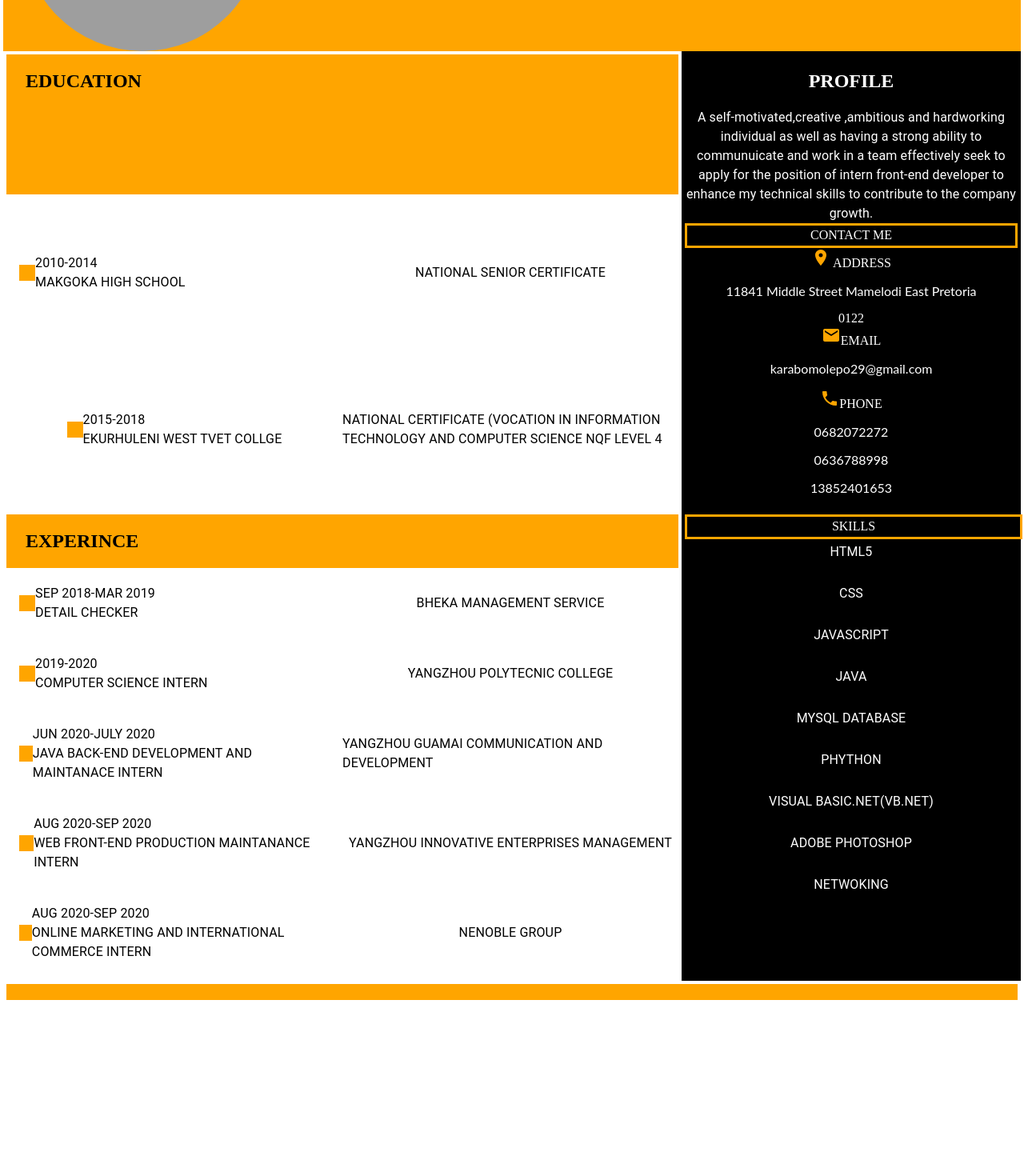
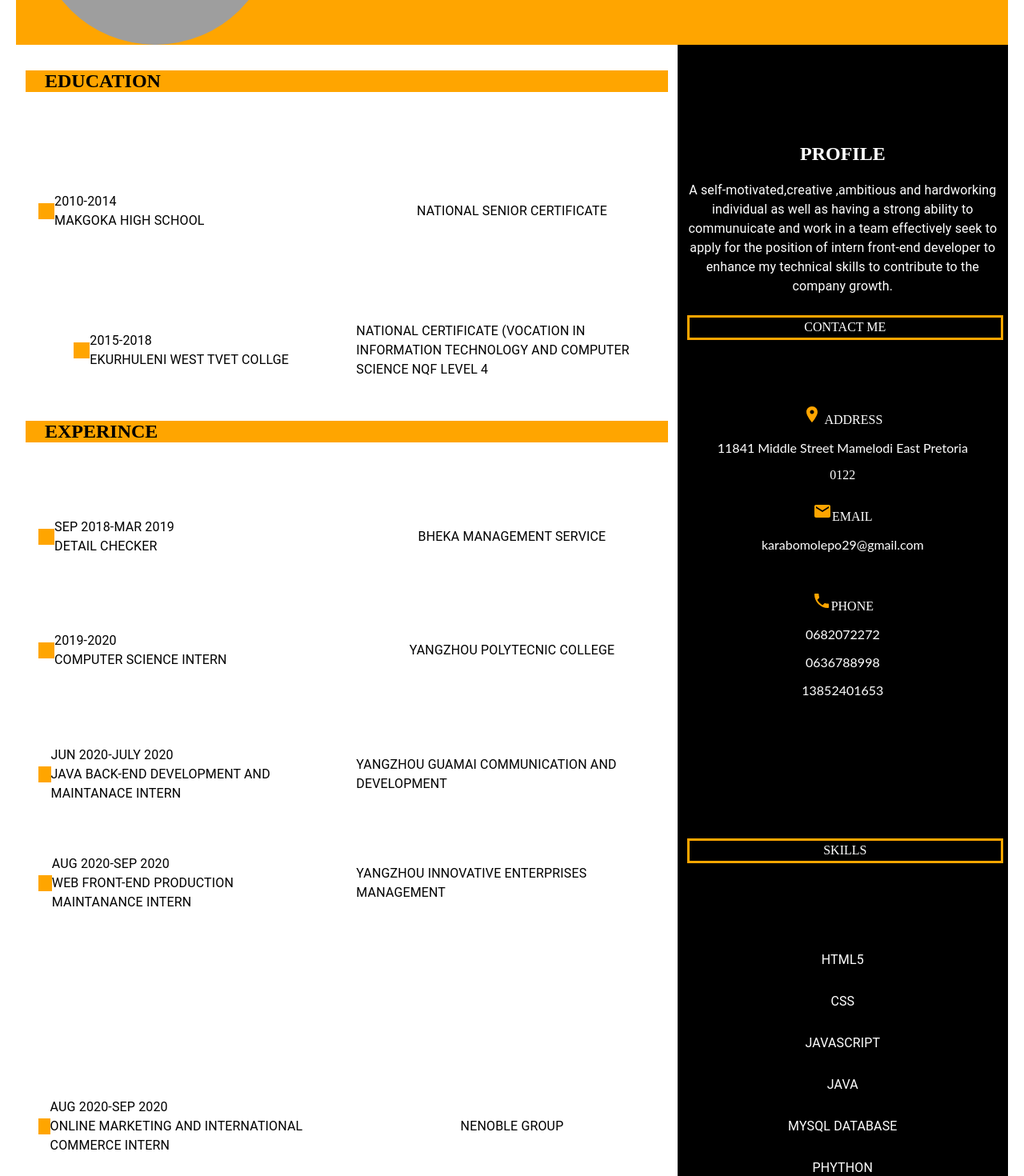
Before and after one commit to Kaybee-debug/practice, a React (Create React App) app: page / in a window 1280 px wide. Shown: the part 240-1710 px from the top of the page at 80% size. Before the commit the page ends 1498 px from the top, so only its background shows below. Built offline with nearby package versions, Linux system fonts and the light colour scheme; grey boxes are pictures that could not be loaded.

Commit message:
1 file modified

```diff
--- a/src/App.js
+++ b/src/App.js
@@ -13,6 +13,8 @@ import Phone from "@material-ui/icons/Phone";
 import Email  from "@material-ui/icons/Email";
 import {makeStyles}
 from '@material-ui/core/styles';
+
+
 
 const useStyles=makeStyles({
   root:{
@@ -33,8 +35,8 @@ function GridStyled(){
 export default function App() {
   const classes=useStyles()
   return (
-    <div>
-      <Grid container spacing={1} >
+    <Container>
+      <Grid container spacing={3} >
 <Grid  container    justify="space-between">
 <Container style={{ backgroundColor: 'orange', alignItems:'center' ,justifyContent:'center' ,display:'flex'}} >
 <Grid item xs={5}  width='xs'>
@@ -64,11 +66,13 @@ export default function App() {
           </Container>
   </Grid>*/}
 
-        <Grid container item xs={8}direction="row" >
+        <Grid  item xs={8}direction="row" >
           <Container width="xs" style={{ backgroundColor: 'orange' }}>
            <h2> EDUCATION</h2>
           </Container>
-          <Grid item xs={6} direction="row"style={{display:"flex",justifyContent:"flex-start" ,alignItems:"center"}} >
+          </Grid>
+          <Grid item xs={4}  className={classes.root} style={{textAlign:"center"}}> </Grid>
+          <Grid item xs={4} direction="row"style={{display:"flex",justifyContent:"flex-start" ,alignItems:"center"}} >
 
             <div>
               <List>
@@ -86,11 +90,20 @@ export default function App() {
 <Rating name="size-medium" defaultValue={2} />
   <Rating name="size-large" defaultValue={2} size="large" /></div>*/}
           </Grid>
-          <Grid item xs={6} direction="row"style={{display:"flex",justifyContent:"center" ,alignItems:"center"}}>
+          <Grid item xs={4} direction="row"style={{display:"flex",justifyContent:"center" ,alignItems:"center"}}>
 
             <Typography>NATIONAL SENIOR CERTIFICATE</Typography>
           </Grid>
-          <Grid item xs={6}direction="row"style={{display:"flex",justifyContent:"center" ,alignItems:"center"}}>
+
+          <Grid item xs={4} className={classes.root} style={{textAlign:"center"}}>
+          <h2 >PROFILE</h2>
+     <Typography>
+       A self-motivated,creative ,ambitious and hardworking individual as well as having a strong ability to communuicate and work in a team effectively seek to apply for the position of intern front-end developer to enhance my technical skills to contribute to the company growth.
+     </Typography>
+
+          </Grid>
+
+          <Grid item xs={4}direction="row"style={{display:"flex",justifyContent:"center" ,alignItems:"center"}}>
 
             <div>
               <List>
@@ -101,93 +114,37 @@ export default function App() {
               </List>
             </div>
           </Grid>
-          <Grid item xs={6} direction="row"style={{display:"flex",justifyContent:"center" ,alignItems:"center"}}>
+          <Grid item xs={4} direction="row"style={{display:"flex",justifyContent:"center" ,alignItems:"center"}}>
 
             <Typography>
               NATIONAL CERTIFICATE (VOCATION IN INFORMATION TECHNOLOGY AND
               COMPUTER SCIENCE NQF LEVEL 4
             </Typography>
-          </Grid>
+
         </Grid>
 
-        <Grid item xs={4} container   justifyContent="center"
-  alignItems="center" className={classes.root} style={{textAlign:"center"}}
- >
-   <Grid item={12} >
 
-     <h2 alignItems>PROFILE</h2>
-     <Typography>
-       A self-motivated,creative ,ambitious and hardworking individual as well as having a strong ability to communuicate and work in a team effectively seek to apply for the position of intern front-end developer to enhance my technical skills to contribute to the company growth.
-     </Typography>
-
-   </Grid>
-
-          <Box display="flex" border={3} borderColor ="orange"width={1} height={25} alignItems="center"  justifyContent="center" >
+        <Grid item xs={4} className={classes.root} style={{textAlign:"center"}} >
+        <Box display="flex" border={3} borderColor ="orange"width={1} height={25} alignItems="center"  justifyContent="center" >
           CONTACT ME
          </Box>
-         <Grid item xs={12}>
-         <LocationOn style={{color:"orange"}}/ ><lebel>  ADDRESS
+        </Grid>
+        <Grid  item xs={8} direction="row" >
+          <Container width="xs" style={{ backgroundColor: 'orange' }}>
+            <h2>EXPERINCE</h2>
+          </Container>
+          </Grid>
+
+
+        <Grid item xs={4} className={classes.root} style={{textAlign:"center"}}>
+        <LocationOn style={{color:"orange"}}/ ><lebel>  ADDRESS
              <p >11841 Middle Street
               Mamelodi East
               Pretoria</p>
               0122</lebel>
+           </Grid>
 
-          </Grid>
-      {/*<Grid item xs={6}>
-
-            <Typography>
-              ADDRESS
-              11841 Middle Street
-              Mamelodi
-              Pretoria
-              0122
-
-
-
-            </Typography>
-              </Grid>*/}
-          <Grid item xs={12}>
-          <Email style={{color:"orange"}}/ >
-            <lebel>
-
-              EMAIL
-             <p> karabomolepo29@gmail.com</p>
-
-            </lebel>
-                        </Grid>
-         {/* <Grid item xs={6}>
-
-            <Typography>
-              EMAIL
-              karabomolepo29@gmail.com
-              </Typography>
-            </Grid>*/}
-          <Grid item xs={12}>
-          <Phone style={{color:"orange"}}/ >
-       <lebel>
-
-              PHONE
-             <p> 0682072272</p> <p>0636788998</p>
-              <p>13852401653</p>
-
-        </lebel>
-          </Grid>
-          {/*<Grid item xs={6}>
-
-            <Typography>
-              PHONE
-              0682072272/  0636788998
-              13852401653
-            </Typography>
-          </Grid>*/}
-
-        </Grid>
-
-        <Grid container item xs={8} direction="row" >
-          <Container width="xs" style={{ backgroundColor: 'orange' }}>
-            <h2>EXPERINCE</h2>
-          </Container>
-          <Grid item xs={6} direction="row"style={{display:"flex",justifyContent:"flex-start" ,alignItems:"center"}}>
+        <Grid item xs={4} direction="row"style={{display:"flex",justifyContent:"flex-start" ,alignItems:"center"}}>
 
             <div>
               <List>
@@ -199,11 +156,22 @@ export default function App() {
               </List>
             </div>
           </Grid>
-          <Grid item xs={6}direction="row"style={{display:"flex",justifyContent:"center" ,alignItems:"center"}}>
+          <Grid item xs={4}direction="row"style={{display:"flex",justifyContent:"center" ,alignItems:"center"}}>
 
             <Typography>BHEKA MANAGEMENT SERVICE</Typography>
           </Grid>
-          <Grid item xs={6} direction="row"style={{display:"flex",justifyContent:"flex-start" ,alignItems:"center"}}>
+
+          <Grid item xs={4} className={classes.root} style={{textAlign:"center"}} >
+          <Email style={{color:"orange"}}/ >
+            <lebel>
+
+              EMAIL
+             <p> karabomolepo29@gmail.com</p>
+
+            </lebel>
+             </Grid>
+
+          <Grid item xs={4} direction="row"style={{display:"flex",justifyContent:"flex-start" ,alignItems:"center"}}>
 
             <div>
               <List>
@@ -216,11 +184,23 @@ export default function App() {
               </List>
             </div>
           </Grid>
-          <Grid item xs={6}direction="row"style={{display:"flex",justifyContent:"center" ,alignItems:"center"}}>
+          <Grid item xs={4}direction="row"style={{display:"flex",justifyContent:"center" ,alignItems:"center"}}>
 
             <Typography>YANGZHOU POLYTECNIC COLLEGE</Typography>
           </Grid>
-          <Grid item xs={6} direction="row"style={{display:"flex",justifyContent:"flex-start" ,alignItems:"center"}}>
+
+          <Grid item xs={4} className={classes.root} style={{textAlign:"center"}} >
+          <Phone style={{color:"orange"}}/ >
+       <lebel>
+
+              PHONE
+             <p> 0682072272</p> <p>0636788998</p>
+              <p>13852401653</p>
+
+        </lebel>
+             </Grid>
+
+          <Grid item xs={4} direction="row"style={{display:"flex",justifyContent:"flex-start" ,alignItems:"center"}}>
 
             <div>
               <List>
@@ -235,13 +215,15 @@ export default function App() {
               </List>
             </div>
           </Grid>
-          <Grid item xs={6}direction="row"style={{display:"flex",justifyContent:"center" ,alignItems:"center"}}>
+          <Grid item xs={4}direction="row"style={{display:"flex",justifyContent:"center" ,alignItems:"center"}}>
 
             <Typography>
               YANGZHOU GUAMAI COMMUNICATION AND DEVELOPMENT
             </Typography>
           </Grid>
-          <Grid item xs={6} direction="row"style={{display:"flex",justifyContent:"flex-start" ,alignItems:"center"}}>
+
+          <Grid item xs={4} className={classes.root} style={{textAlign:"center"}}> </Grid>
+          <Grid item xs={4} direction="row"style={{display:"flex",justifyContent:"flex-start" ,alignItems:"center"}}>
 
             <div>
               <List>
@@ -255,11 +237,17 @@ export default function App() {
               </List>
             </div>
           </Grid>
-          <Grid item xs={6}direction="row"style={{display:"flex",justifyContent:"center" ,alignItems:"center"}}>
+          <Grid item xs={4}direction="row"style={{display:"flex",justifyContent:"center" ,alignItems:"center"}}>
 
             <Typography>YANGZHOU INNOVATIVE ENTERPRISES MANAGEMENT</Typography>
           </Grid>
-          <Grid item xs={6} direction="row"style={{display:"flex",justifyContent:"flex-start" ,alignItems:"center"}}>
+          <Grid item xs={4} className={classes.root} style={{textAlign:"center"}}>
+          <Box display="flex" border={3} borderColor ="orange"width={1} height={25} alignItems="center"  justifyContent="center" >
+          SKILLS
+         </Box>
+          </Grid>
+
+          <Grid item xs={4} direction="row"style={{display:"flex",justifyContent:"flex-start" ,alignItems:"center"}}>
 
             <div>
               <List>
@@ -274,17 +262,16 @@ export default function App() {
               </List>
             </div>
           </Grid>
-          <Grid item xs={6} direction="row"style={{display:"flex",justifyContent:"center" ,alignItems:"center"}}>
+          <Grid item xs={4} direction="row"style={{display:"flex",justifyContent:"center" ,alignItems:"center"}}>
 
             <Typography>NENOBLE GROUP</Typography>
           </Grid>
-        </Grid>
 
-        <Grid item xs={4} className={classes.root} style={{textAlign:"center"}}>
 
-          <Box display="flex" border={3} borderColor ="orange"width={1} height={25} alignItems="center"  justifyContent="center" >
-          SKILLS
-         </Box>
+
+<Grid item xs={4} className={classes.root} style={{textAlign:"center"}}>
+
+
        <list >
          <ListItemText >
            HTML5
@@ -333,19 +320,74 @@ export default function App() {
 
 
 
-        </Grid>
+
+</Grid>
+<Grid item xs={12} style={{backgroundColor:'orange'}} >
 
 
 
-          <Grid item xs={12} >
-
-          <Box bgcolor="orange" width={1} height={20} />
+   </Grid>
 
 
 
+
+
+
+         <Grid item xs={12}>
+
+
           </Grid>
+      {/*<Grid item xs={6}>
+
+            <Typography>
+              ADDRESS
+              11841 Middle Street
+              Mamelodi
+              Pretoria
+              0122
+
+
+
+            </Typography>
+              </Grid>*/}
+          <Grid item xs={12}>
+
+                        </Grid>
+         {/* <Grid item xs={6}>
+
+            <Typography>
+              EMAIL
+              karabomolepo29@gmail.com
+              </Typography>
+            </Grid>*/}
+          <Grid item xs={12}>
+
+          </Grid>
+          {/*<Grid item xs={6}>
+
+            <Typography>
+              PHONE
+              0682072272/  0636788998
+              13852401653
+            </Typography>
+          </Grid>*/}
+
+
+
+
+
+
+
+
+
+
+
+
+
+
+
 
       </Grid>
-    </div>
+    </Container>
   );
 }
```
